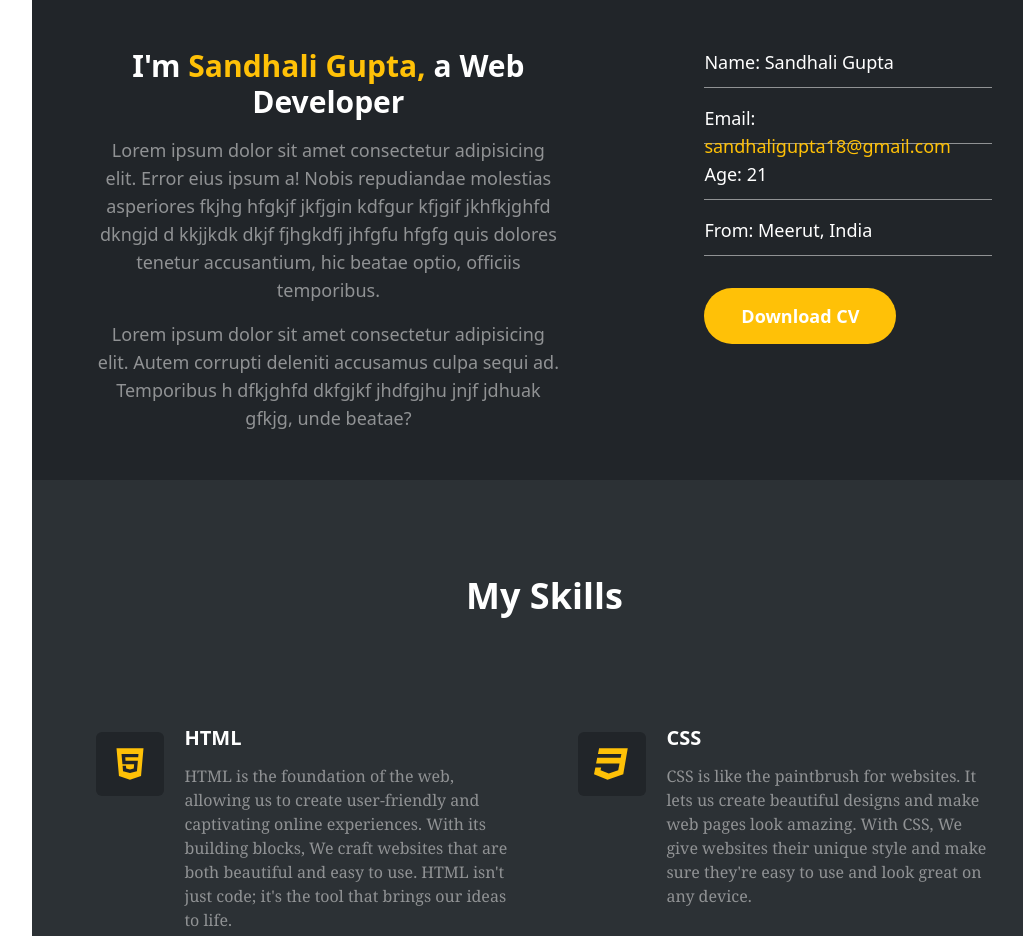
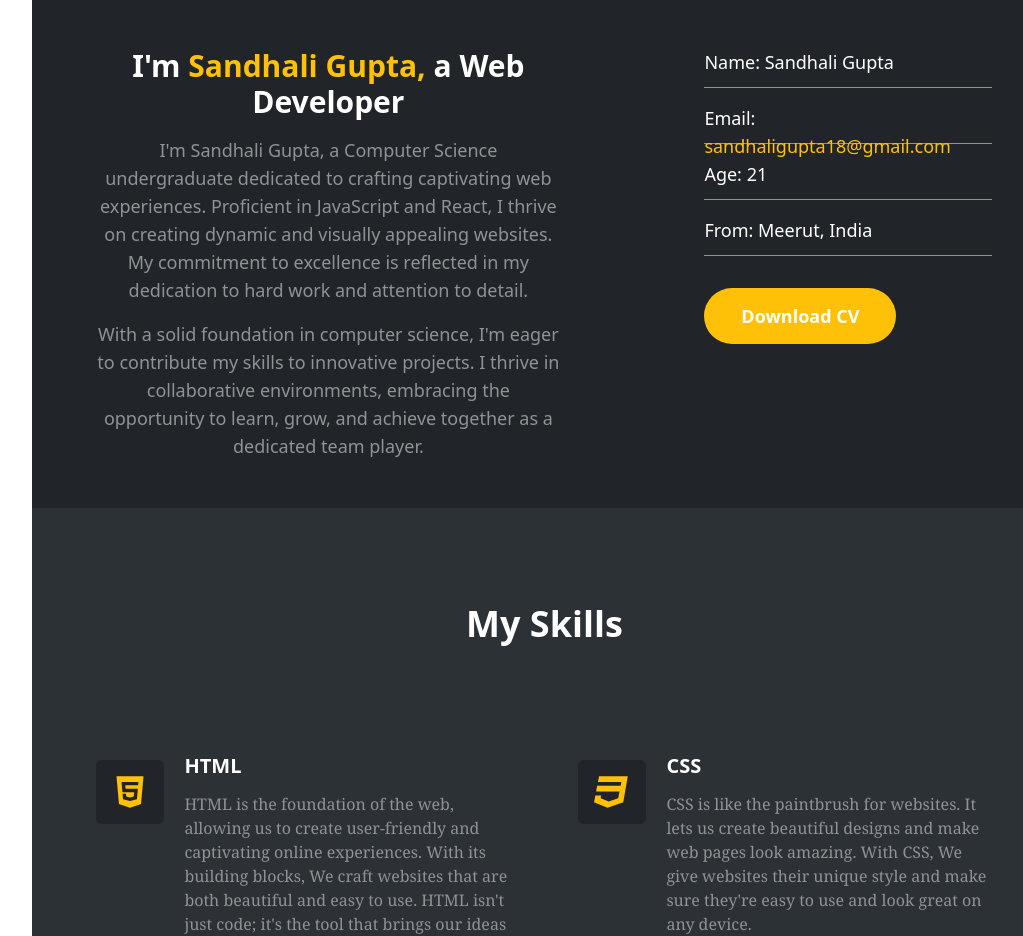
Before and after one commit to sandhaligupta18/PortfolioReact, a React (Create React App) app: page / in a window 1280 px wide. Shown: the part 840-1776 px from the top of the page, without its empty margins (238-1261 px from the left). Built offline with nearby package versions, Linux system fonts and the light colour scheme; the HTML template or start-up script is replaced by a standard one.

Commit message:
some changes

```diff
--- a/src/components/Aboutme/Aboutme.jsx
+++ b/src/components/Aboutme/Aboutme.jsx
@@ -7,10 +7,8 @@ function Aboutme() {
     <div className='flex lg:flex-row mt-16 lg:mt-28 mx-6 md:mx-10 lg:mx-16 gap-8 lg:gap-[9rem] flex-col'>
     <div className='flex flex-col gap-4 text-center '>
          <p className='text-white text-3xl font-bold '>I'm <span className='text-[#FFC107]'>Sandhali Gupta, </span> a Web Developer</p>
-         <p className='text-[#909294] text-lg'>Lorem ipsum dolor sit amet consectetur adipisicing elit. Error eius
-             ipsum a! Nobis repudiandae molestias asperiores fkjhg hfgkjf jkfjgin kdfgur kfjgif  jkhfkjghfd dkngjd d kkjjkdk dkjf fjhgkdfj jhfgfu hfgfg  quis dolores tenetur accusantium, hic beatae optio, officiis temporibus.</p>
-         <p  className='text-[#909294] text-lg'>Lorem ipsum dolor sit amet consectetur adipisicing elit.
-            Autem corrupti deleniti accusamus culpa sequi ad. Temporibus h dfkjghfd dkfgjkf jhdfgjhu jnjf jdhuak  gfkjg, unde beatae?</p>
+         <p className='text-[#909294] text-lg'>I'm Sandhali Gupta, a Computer Science undergraduate dedicated to crafting captivating web experiences. Proficient in JavaScript and React, I thrive on creating dynamic and visually appealing websites.  My commitment to excellence is reflected in my dedication to hard work and attention to detail. </p>
+         <p  className='text-[#909294] text-lg'>With a solid foundation in computer science, I'm eager to contribute my skills to innovative projects. I thrive in collaborative environments, embracing the opportunity to learn, grow, and achieve together as a dedicated team player.</p>
          </div>
          <div className='flex gap-4 flex-col  text-lg'>
          <p className='text-white border-b-[.5px] border-[#909294] h-10'>Name: <span className='text-current'>Sandhali Gupta</span></p>
```
